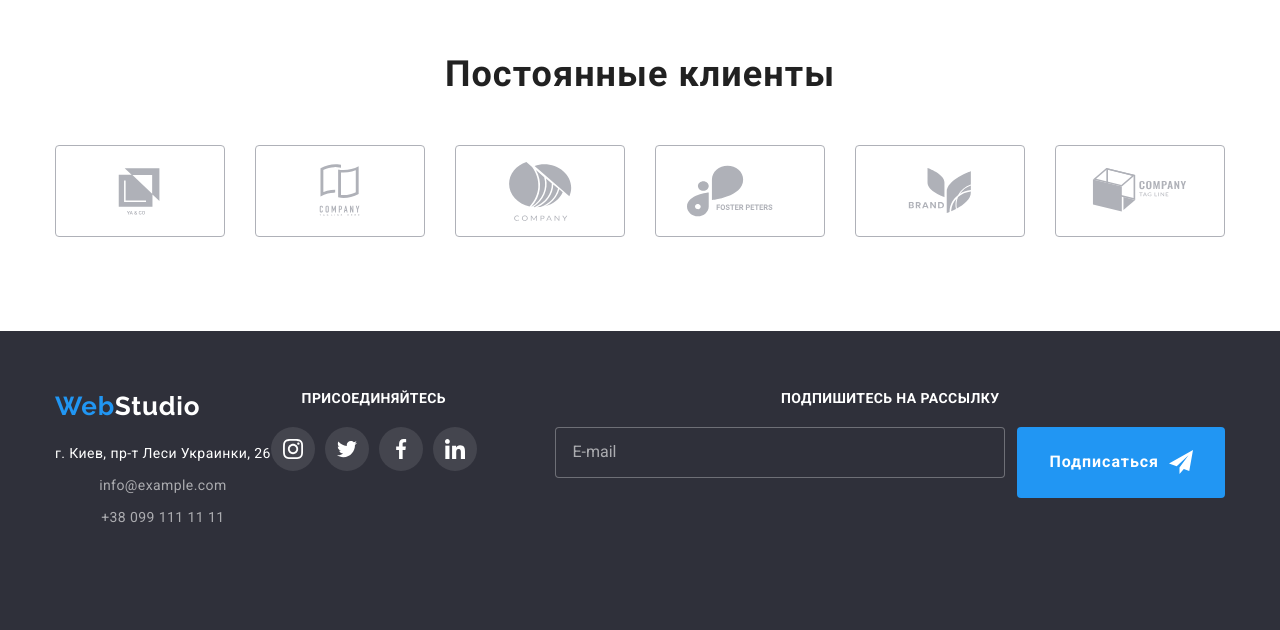
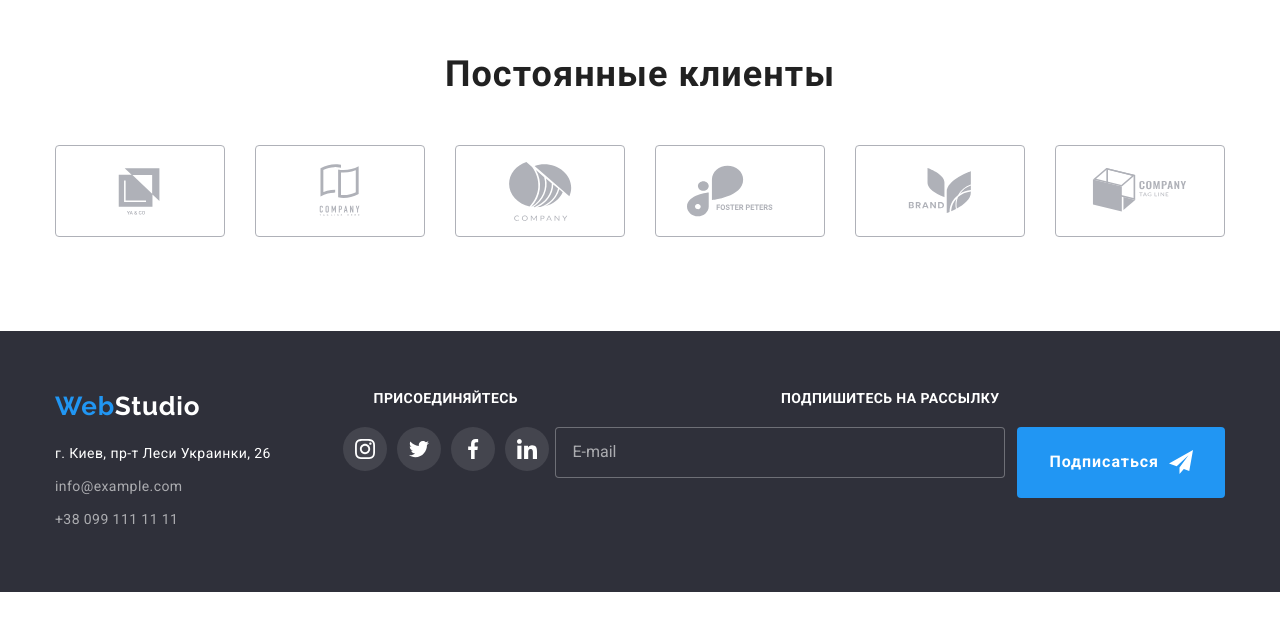
Before and after one commit to 1Anka1/goit-markup-hw-08, a plain HTML site: page index.html in a window 1280 px wide. Shown: the part 2383-3013 px from the top of the page. After the commit the page ends 2975 px from the top, so only its background shows below. Drawn offline with nearby package versions, Linux system fonts and the light colour scheme.

Commit message:
Footer marks 2

```diff
--- a/sass/layout/_footer.scss
+++ b/sass/layout/_footer.scss
@@ -1,16 +1,26 @@
-
 .footer{
     background-color: var(--background-color);
     padding: 60px 0;
 }
+.contact-info-list{
+    font-style: normal;
+    font-size: 14px;
+    line-height: 1.71;
+    letter-spacing: 0.03em;
+}
+.contact-info-list-item:not(:last-child){
+    margin-bottom: 8px;
+}
 
-@media screen and (max-width: 767px) {
-    .footer{
+@media screen and (max-width: 1199px) {
+    .footer-container{
     text-align: center;
     }
-    .footer-container{
-    display: flex;
-    flex-direction: column;
+    .footer-main{
+    margin-bottom: 60px;
+    }
+    .footer-second{
+    margin-bottom: 60px;
     }
 }
 @media screen and (min-width: 767px) and (max-width:1199px){
@@ -28,14 +38,12 @@
         display: flex;
         flex-wrap: nowrap;
     }
-}
-
-.footer-main{
-    margin-bottom: 60px;
-
-    @media screen and (min-width:1600px) {
-        margin-bottom: 0;
+    .contact-info-list-item:not(:last-child){
+        margin-bottom: 9px;
     }
+    .footer-second{
+        margin-left: 72px;
+        }
 }
 .footer-logo{
     display: inline-block;
@@ -54,15 +62,6 @@
 .contact-info{
     font-style: normal;
 }
-.contact-info-list-item{
-    font-size: 14px;
-    line-height: 1.71;
-    letter-spacing: 0.03em;
-    text-align: center;
-}
-.contact-info-list-item:not(:last-child){
-    margin-bottom: 8px;
-}
 .address-info{
     color: var(--white-text-color);
 }
```
Also changed, not shown: css/main.css, css/main.min.css, 2 other files.
